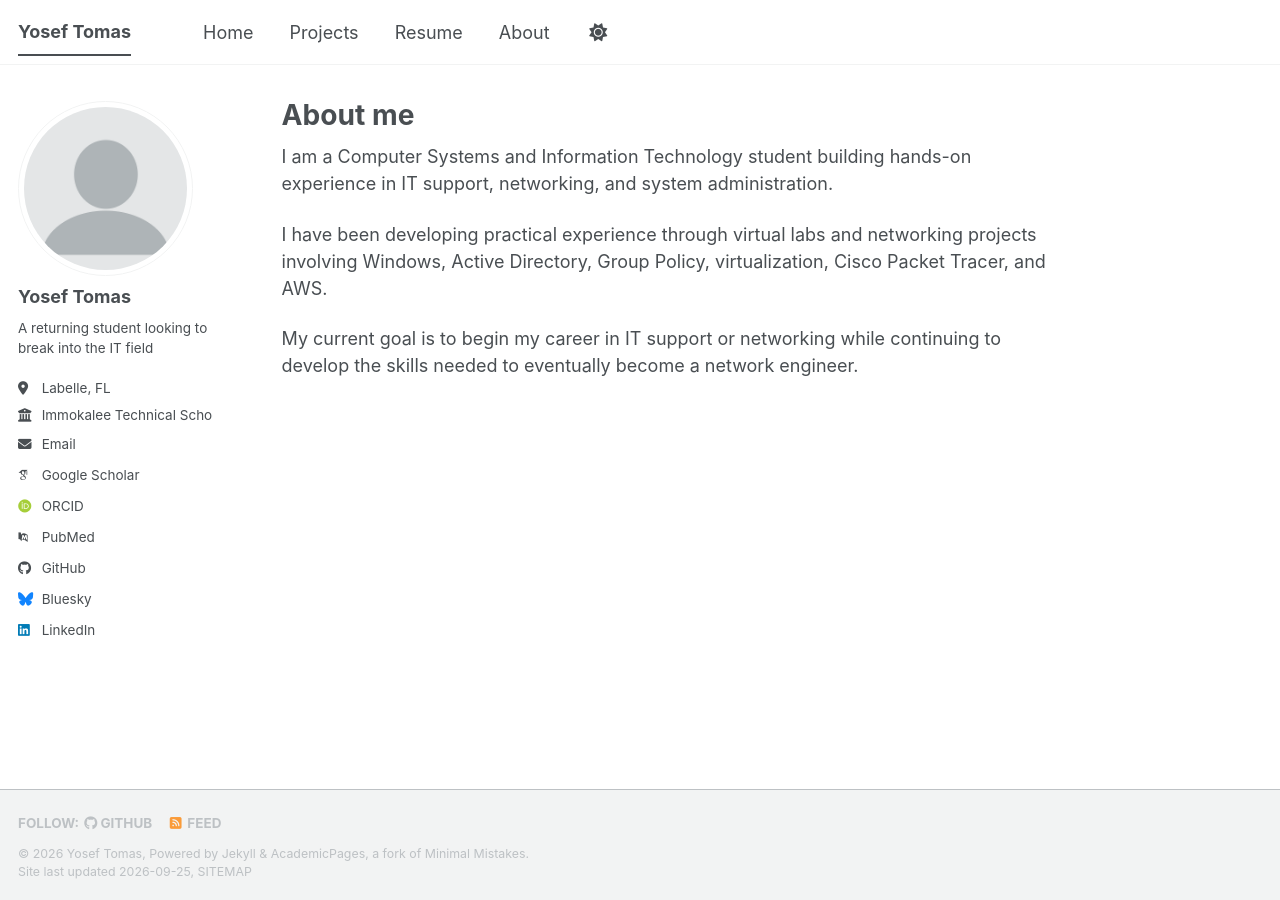
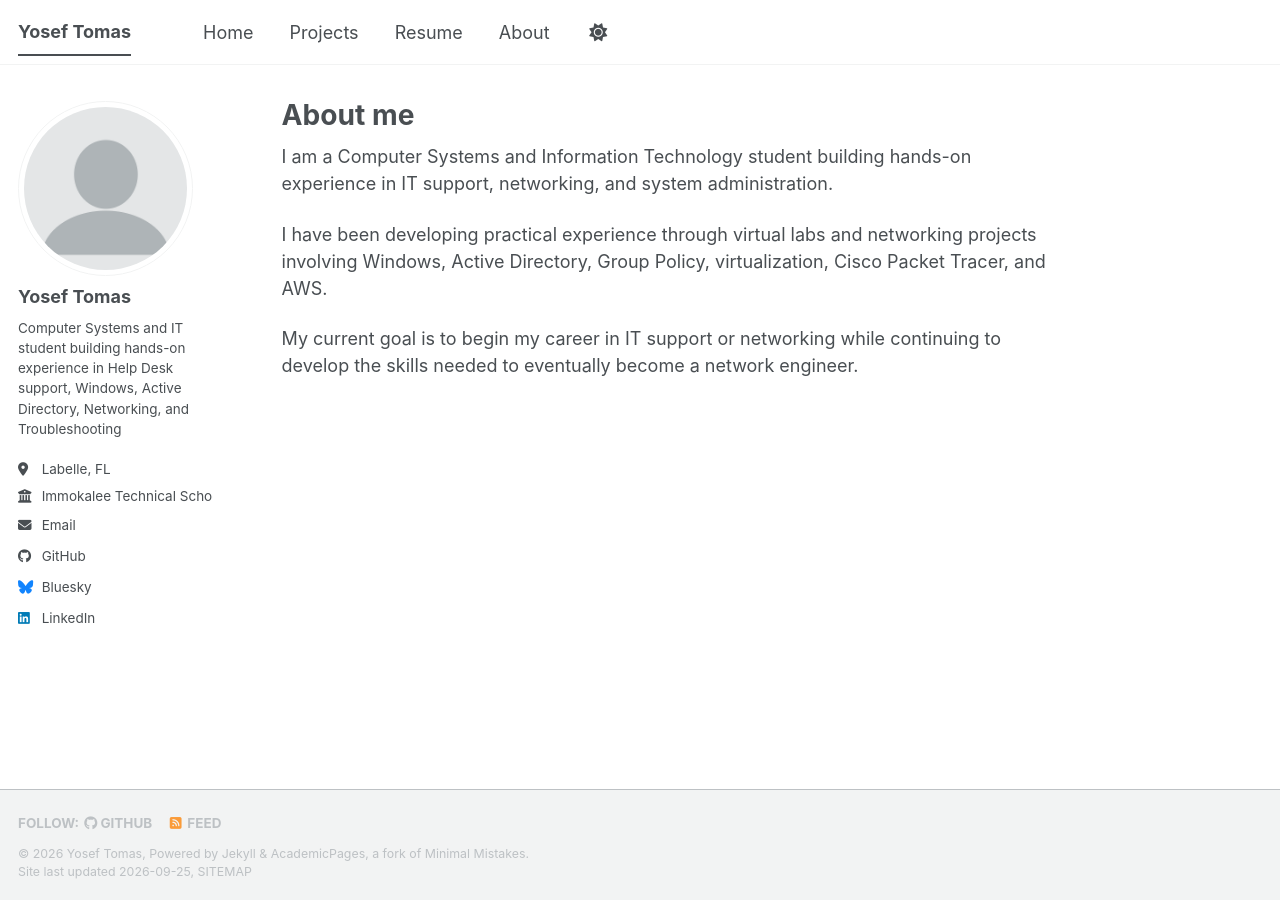
Before and after one commit to YT02-network/YT02-network.github.io, a Jekyll site: the page built from _pages/about.md, in a window 1280 px wide. Built offline with Jekyll 4.4.1, drawn with Linux system fonts in a browser that asks for light colours; some web fonts are replaced; a script bundle is joined from its source files by our own code; library files that are not in the unit come from our copies.

Commit message:
Update _config.yml
update professional portfolio

```diff
--- a/_config.yml
+++ b/_config.yml
@@ -12,7 +12,7 @@ site_theme               : "default" # The available themes options are "default
 title                    : "Yosef Tomas"
 title_separator          : "-"
 name                     : &name "Yosef Tomas"
-description              : &description "Yosef's IT Portfolio"   # Update this with a general description of your site, this is the default if not overridden by a page
+description              : &description "Entry-level IT support | Help Desk | Windows | Active Directory"   # Update this with a general description of your site, this is the default if not overridden by a page
 url                      : https://YT02-network.github.io # The base hostname & protocol for your site e.g. "https://[your GitHub username].github.io",
                                                            # or if you already have some other page hosted on Github then use "https://[your GitHub username].github.io/[Your Repo Name]"
 baseurl                  : "" # the subpath of your site, e.g. "/blog"
@@ -26,7 +26,7 @@ author:
   avatar           : "profile.png"
   name             : "Yosef Tomas"
   pronouns         : # example: "she/her"
-  bio              : "A returning student looking to break into the IT field"
+  bio              : "Computer Systems and IT student building hands-on experience in Help Desk support, Windows, Active Directory, Networking, and Troubleshooting"
   location         : "Labelle, FL"
   employer         : "Immokalee Technical School"
   uri              : # URL
@@ -35,13 +35,13 @@ author:
   # Academic websites
   academia         : # URL
   arxiv            : # URL - Update with the correct link to your profile
-  googlescholar    : "https://scholar.google.com/citations?user=PS_CX0AAAAAJ"
+  googlescholar    :
   inspire-hep      : # URL
   impactstory      : # URL
-  orcid            : "https://orcid.org/yourorcidurl"
+  orcid            :
   semantic         : # URL
   ssrn             : # URL
-  pubmed           : "https://www.ncbi.nlm.nih.gov/pubmed/?term=john+snow"
+  pubmed           :
   researchgate     : # URL
   scopus           : # URL
   zotero           : # URL
```
